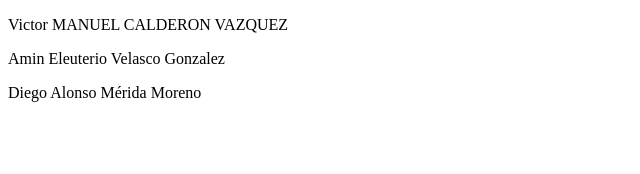
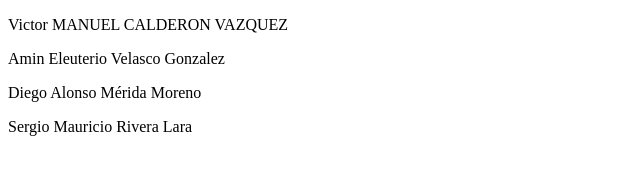
Before and after one commit to VicCalderoon/PROYECTO5KVIC, a plain HTML site: page index.html in a window 1280 px wide. Shown: the whole page, without its empty margins (0-640 px from the left). Drawn offline with Linux system fonts and the light colour scheme.

Commit message:
4ta EDICION

```diff
--- a/index.html
+++ b/index.html
@@ -9,5 +9,6 @@
     <p>Victor MANUEL CALDERON VAZQUEZ</p>
     <p>Amin Eleuterio Velasco Gonzalez</p>
     <p>Diego Alonso Mérida Moreno</p>
+    <p>Sergio Mauricio Rivera Lara</p>
 </body>
 </html>
```
